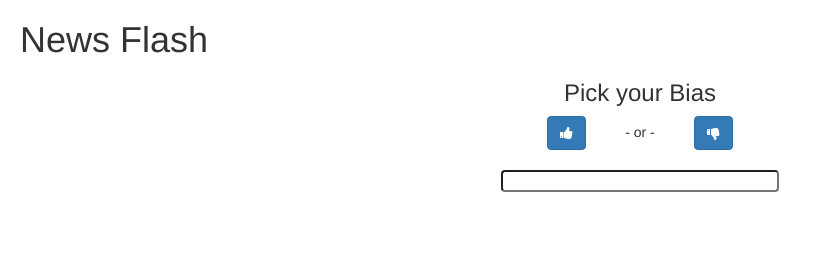
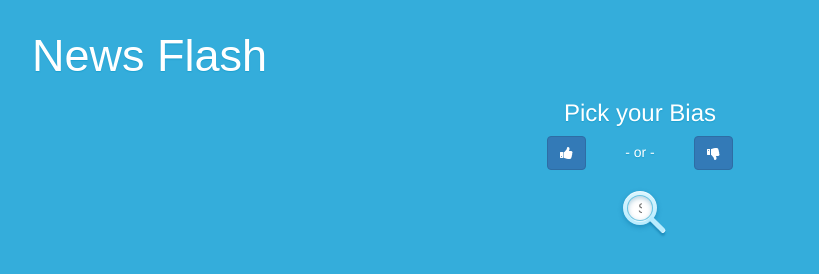
Before and after one commit to zfwhite/news-flash, a website: page public/index.jade in a window 1280 px wide. Shown: the whole page, without its empty margins (0-819 px from the left). Drawn offline with nearby package versions, Linux system fonts and the light colour scheme; some packages are replaced by stand-ins of ours; files that its build step writes are made by us from their sources; a script that the page names is missing.

Commit message:
Improved the users view of the page. #8

```diff
--- a/public/default.css
+++ b/public/default.css
@@ -1,5 +1,9 @@
 #main h1{
-  font-family: helvetica;
+  color: #fff;
+  font-family: 'Copperplate', fantasy;
+  font-size: 45px;
+  font-weight: normal;
+  line-height: 48px;
   margin-left: 20px;
 }
 #bias {
@@ -9,8 +13,8 @@
   text-align: center;
 }
 #search-input {
-  width: 70%;
-  height: 35%;
+  width: 80%;
+  height: auto;
   border-radius: 4px;
 }
 .divider {
@@ -25,3 +29,84 @@
   text-indent: 30px;
   font-size: 14px;
 }
+
+html, body {
+    background: #34addb;
+    color: #fff;
+    padding: 6px;
+    position: relative;
+    z-index: 0;
+    font-family: Helvetica;
+    text-shadow: 0 1px 1px rgba(0,150,200,.5);
+    line-height: 1.5;
+}
+p {
+    margin-bottom: 1.5em;
+}
+
+a {
+    text-decoration: none;
+    font-weight: 700;
+    color: #400d12;
+}
+a:hover {
+  text-decoration: none;
+}
+#search {
+    -webkit-appearance: none;
+    font-family: Helvetica;
+    width: 24px;
+    padding: 0 10px;
+    height: 24px;
+    font-size: 14px;
+    color: #666;
+    line-height: 24px;
+    border: 0;
+    border-radius: 20px;
+    box-shadow: 0 0 0 1px rgba(0,150,200,.5), inset 0 2px 5px rgba(0,100,150,.3), 0 2px 0 rgba(255,255,255,.6);
+    position: relative;
+    z-index: 5;
+    -webkit-transition: .5s ease;
+    -moz-transition: .5s ease;
+}
+
+#search:focus {
+    outline: none;
+    width: 100%;
+}
+
+p.s {
+    z-index: 4;
+    position: relative;
+    padding: 5px;
+    line-height: 0;
+    border-radius: 100px;
+    background: #b9ecfe;
+    background-image: -webkit-linear-gradient(#dbf6ff,#b9ecfe);
+    background-image: -moz-linear-gradient(#dbf6ff,#b9ecfe);
+    display: inline-block;
+    box-shadow: inset 0 1px 0 rgba(255,255,255,.6), 0 2px 5px rgba(0,100,150,.4);
+}
+
+p.s:hover {
+    box-shadow: inset 0 1px 0 rgba(255,255,255,.6), 0 2px 3px 2px rgba(100,200,255,.5);
+}
+
+p.s:after {
+    content: '';
+    display: block;
+    position: absolute;
+    width: 5px;
+    height: 20px;
+    background: #b9ecfe;
+    bottom: -10px;
+    right: -3px;
+    border-radius: 0 0 5px 5px;
+    -webkit-transform: rotate(-45deg);
+    -moz-transform: rotate(-45deg);
+    box-shadow: inset 0 -1px 0 rgbA(255,255,255,.6), -2px 2px 2px rgba(0,100,150,.4);
+}
+
+p.s:hover:after {
+    box-shadow: inset 0 -1px 0 rgba(255,255,255,.6), -2px 2px 2px 1px rgba(100,200,255,.5);
+}
--- a/public/index.jade
+++ b/public/index.jade
@@ -22,7 +22,8 @@ html(lang='en')
             i(class='fa fa-thumbs-down' aria-hidden='true')
           br
           br
-          input(id='search-input' type='text' ng-model='search.term')
+          p(class='s')
+            input(id='search' placeholder='Search...' type='text' ng-model='search.term')
       div(class='row')
         div(class='col-xs-8 col-xs-offset-2' id='results')
           h5(class='story-title' ng-repeat='story in search.newsStories')
```
Also changed, not shown: public/index.html.
